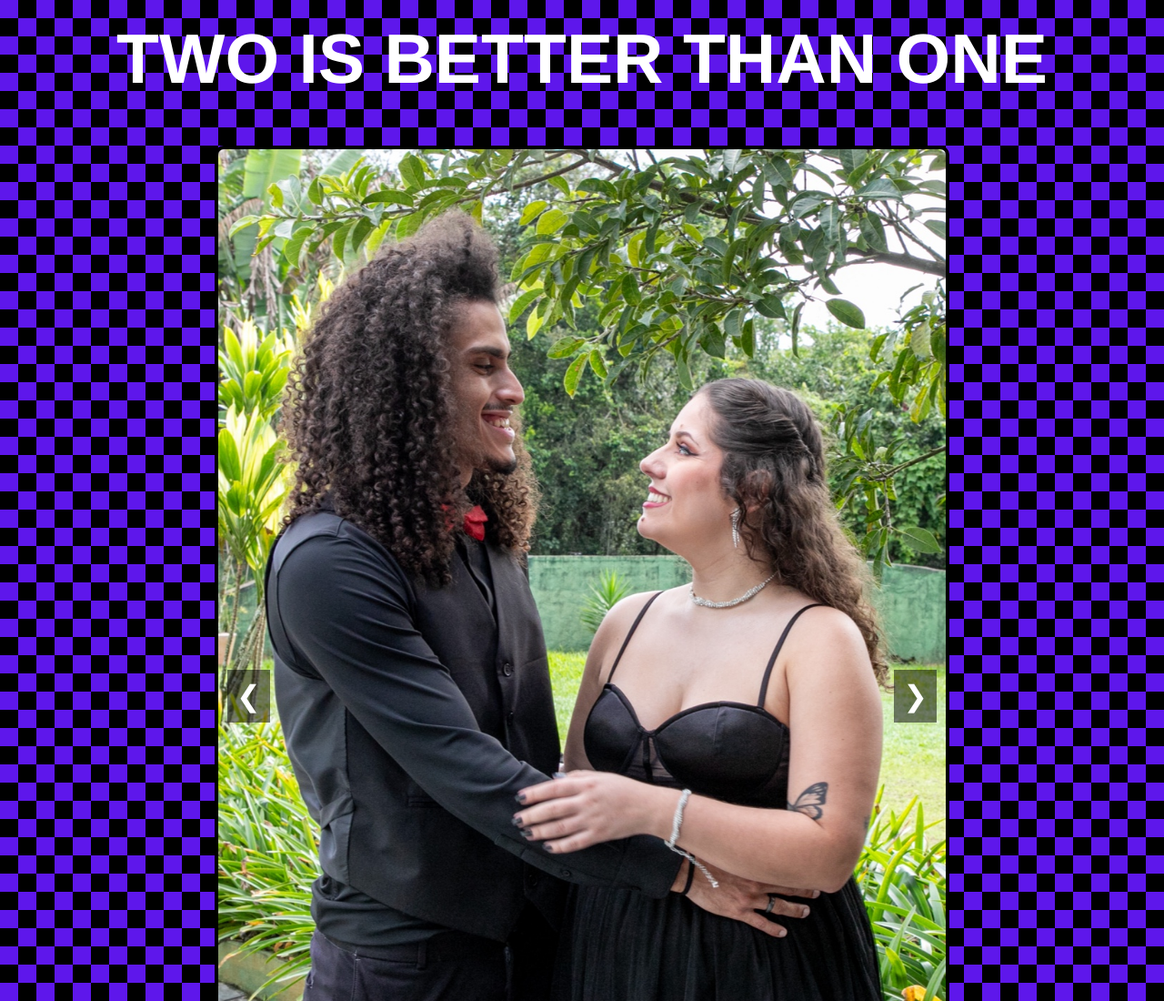
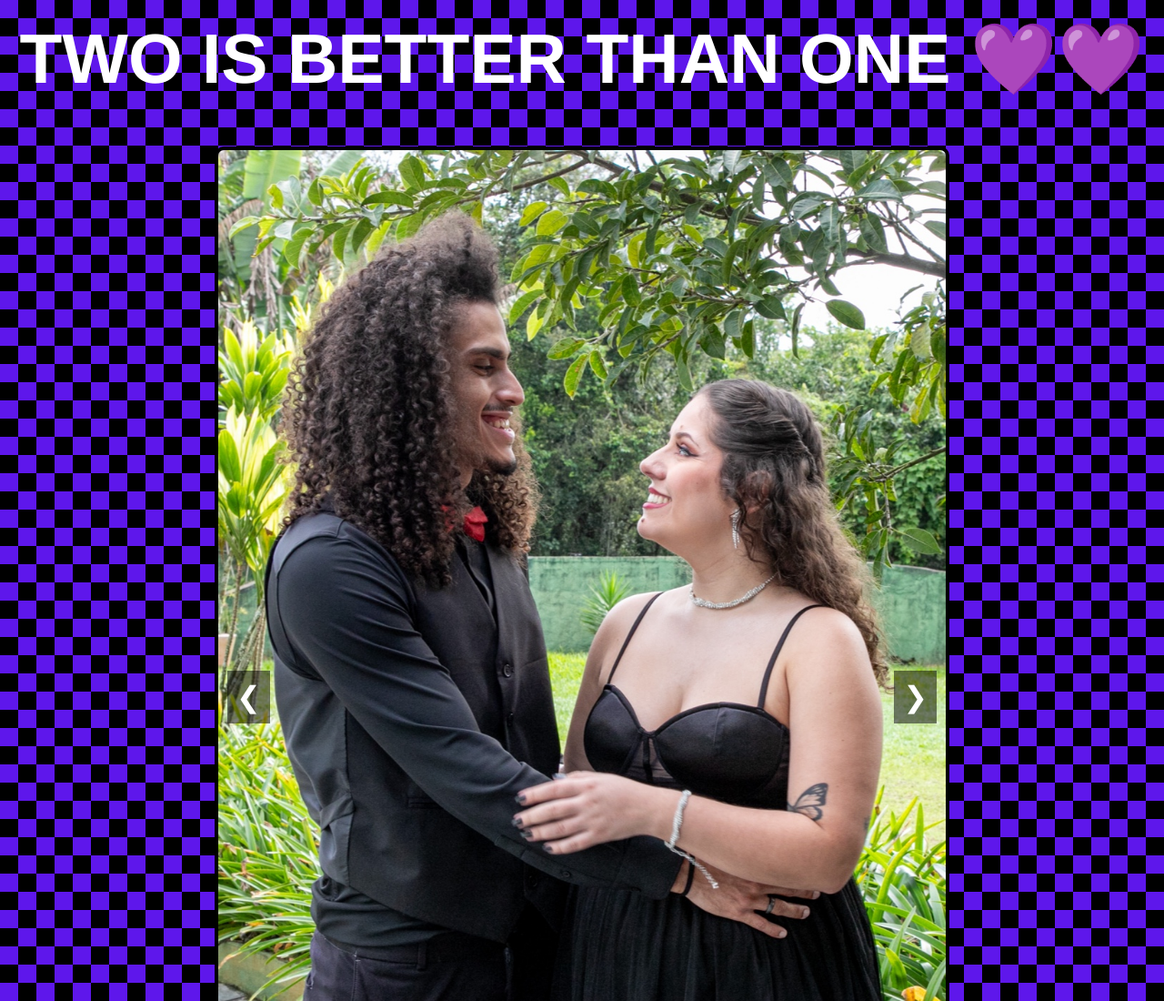
Before and after one commit to luskkas/valentinesday, a plain HTML site: page index.html in a window 1280 px wide. Shown: the top 1100 px of the page at 91% size. Drawn offline with Linux system fonts and the light colour scheme; a web font is replaced by a local one.

Commit message:
index.html

```diff
--- a/index.html
+++ b/index.html
@@ -129,7 +129,7 @@
   </style>
 </head>
 <body>
-  <h1>Two Is Better Than One</h1>
+  <h1>Two Is Better Than One 💜💜</h1>
 
   <div class="slideshow">
     <button class="nav-button left" onclick="plusSlides(-1)">&#10094;</button>
```
